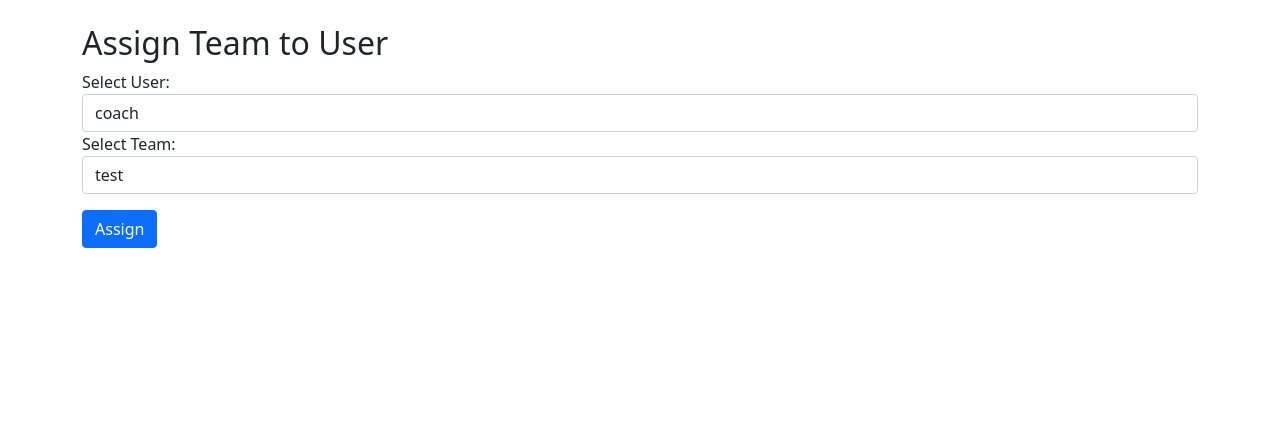
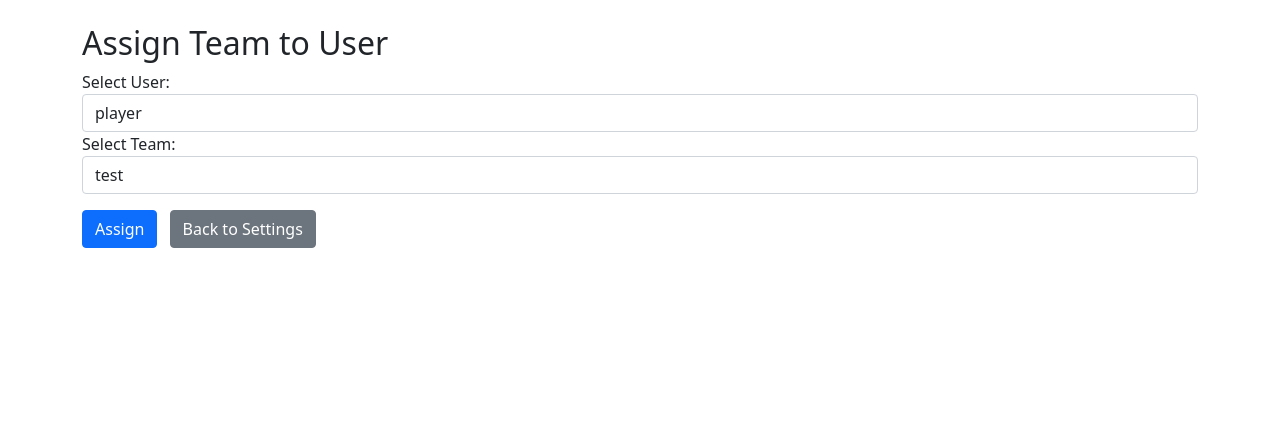
Before and after one commit to louayhentati/american_football, a Flask app: page /assign-team in a window 1280 px wide. Shown: the part 56-503 px from the top of the page. Run offline with Flask 3, Linux system fonts and the light colour scheme; a user stored in the database is signed in; some libraries are stand-ins or nearby versions.

Commit message:
current user cannot user this view to assign a team to himself - only assignment for other player - current user can change its team using preferences

```diff
--- a/app/templates/user/user_assign_team.html
+++ b/app/templates/user/user_assign_team.html
@@ -6,9 +6,13 @@
   <form method="POST" action="{{ url_for('assign_team.assign_team') }}">
     <div class="form-group">
       <label for="user_id">Select User:</label>
+
       <select name="user_id" class="form-control" required>
         {% for user in users %}
-        <option value="{{ user.id }}">{{ user.username }}</option>
+            {% if user.id != current_user.id %}
+                 <option value="{{ user.id }}">{{ user.username }}</option>
+            {% endif %}
+
         {% endfor %}
       </select>
     </div>
@@ -23,6 +27,7 @@
     </div>
 
     <button type="submit" class="btn btn-primary mt-3">Assign</button>
+  <a href="{{ url_for('settings') }}" class="btn btn-secondary mt-3">Back to Settings</a>
   </form>
 </div>
 {% endblock %}
```
